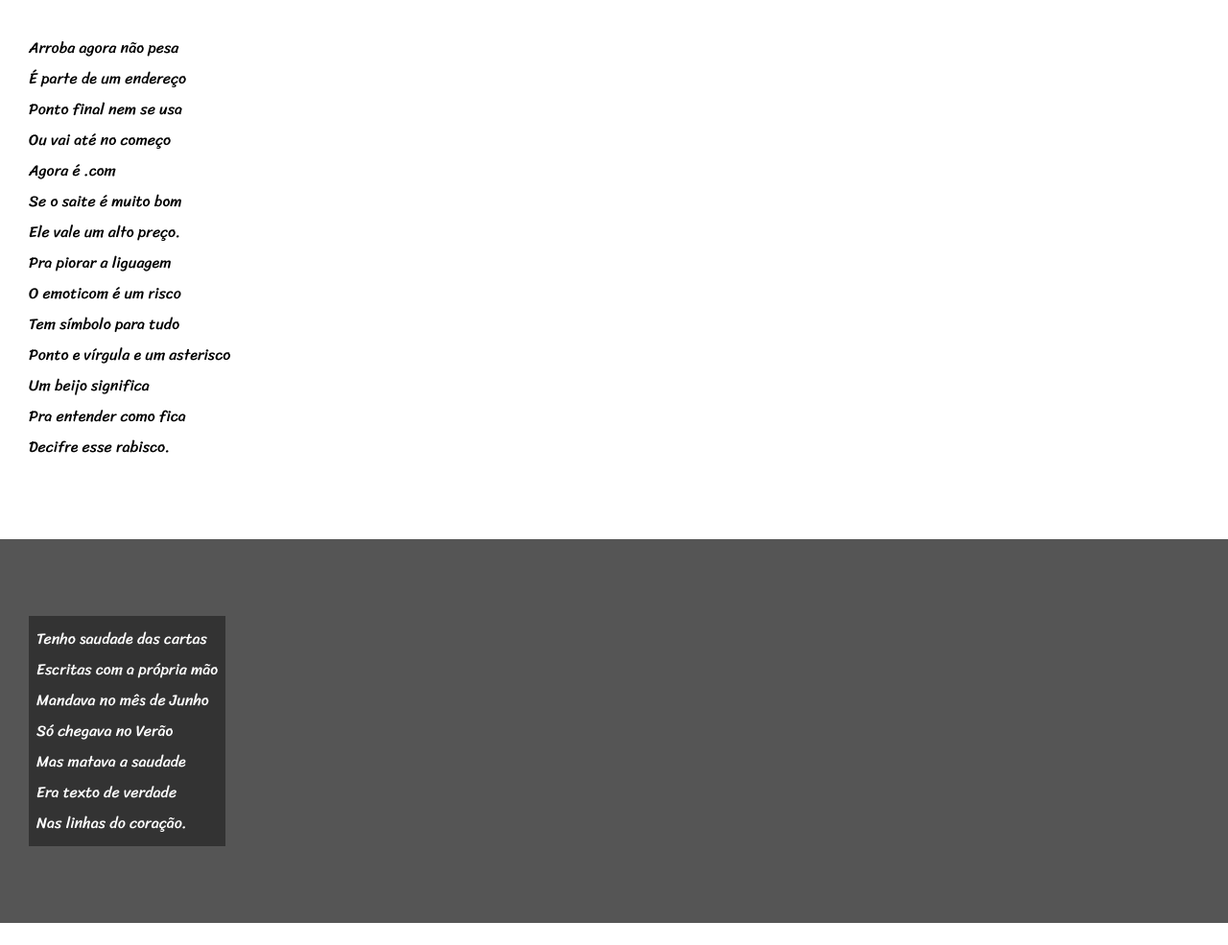
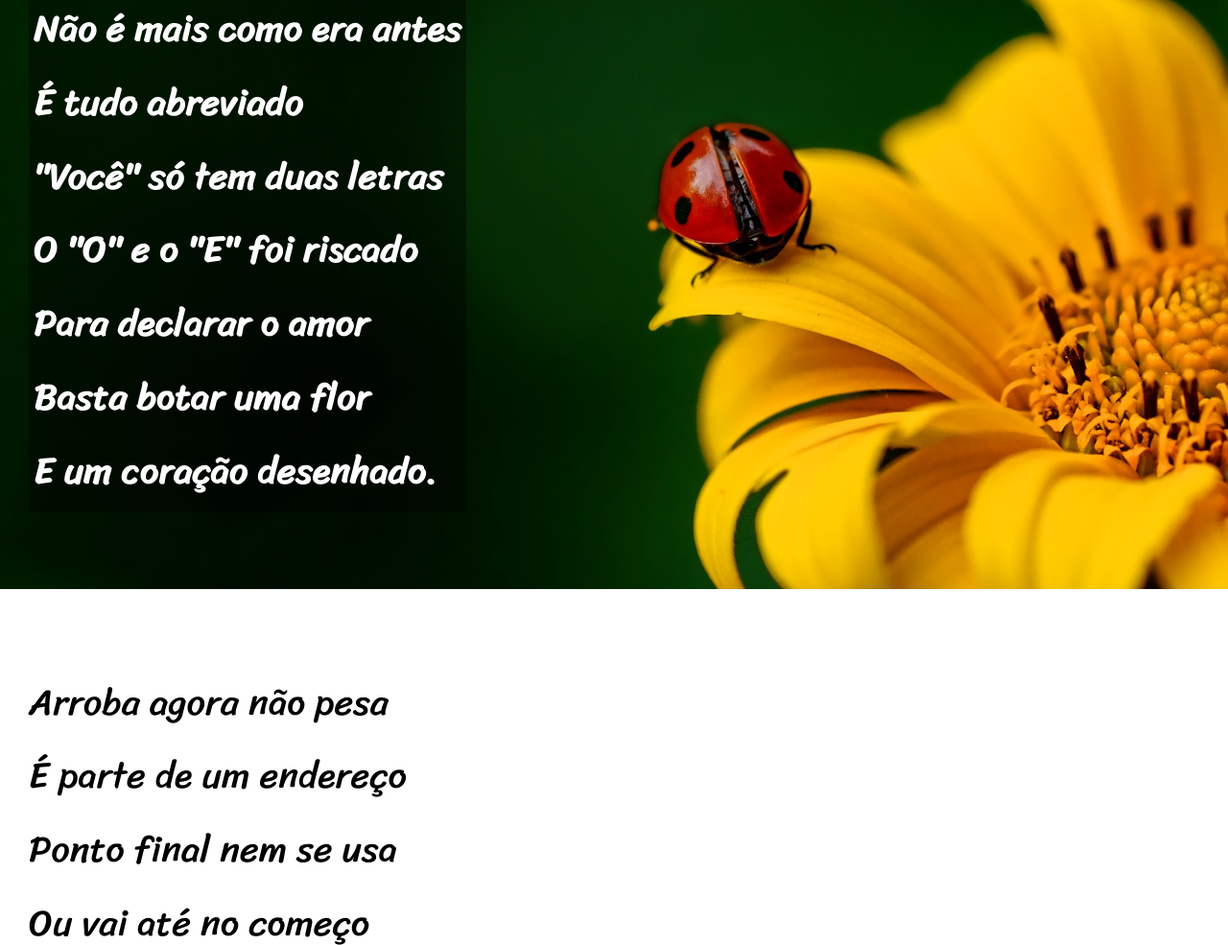
Before and after one commit to LucasrEvaristo/Projeto-Cordel, a plain HTML site: page site.html in a window 1280 px wide. Shown: the part 1068-2053 px from the top of the page at 96% size. Drawn offline with Linux system fonts and the light colour scheme.

Commit message:
Projeto Finalizado

```diff
--- a/estilo.css
+++ b/estilo.css
@@ -41,8 +41,13 @@ section{
     line-height: 2em;
     padding-left: 30px;
     font-family: var(--escrita);
+    font-size: 3vw;
 
 
+}
+
+section > p{
+    padding-bottom: 1em;
 }
 
 .normal{
@@ -53,13 +58,25 @@ section{
 .imagem{
     background-color: rgb(85, 85, 85);
     color: white;
+    background-size: cover;
+    background-attachment: fixed;
 
 }
 
 .imagem > p{
     display: inline-block;
     background-color: rgba(0, 0, 0, 0.404);
-    padding: 1vh;
+    padding: 5px;
+    text-shadow: 1px 1px;
+}
+
+#img1{
+    background-image: url('imagens/background001.jpg');
+    background-position: right center;
+}
+
+#img2{
+    background-image: url('imagens/background002.jpg');
 }
 
 
--- a/site.html
+++ b/site.html
@@ -18,7 +18,7 @@
 </header>
 
 <main>
-    <section class="normal">
+    <section class="normal" >
         <p>
             Estou ficando cansado <br>
             Da tal tecnologia <br>
@@ -31,7 +31,7 @@
     </section>
 
 
-    <section class="imagem">
+    <section class="imagem" id="img1">
         <p>
             Não é mais como era antes <br>
             É tudo abreviado <br>
@@ -68,7 +68,7 @@
 
 
 
-    <section class="imagem">
+    <section class="imagem" id="img2">
         <p>
             Tenho saudade das cartas <br>
             Escritas com a própria mão <br>
```
Also changed, not shown: imagens/background001.jpg (added), imagens/background002.jpg (added).
